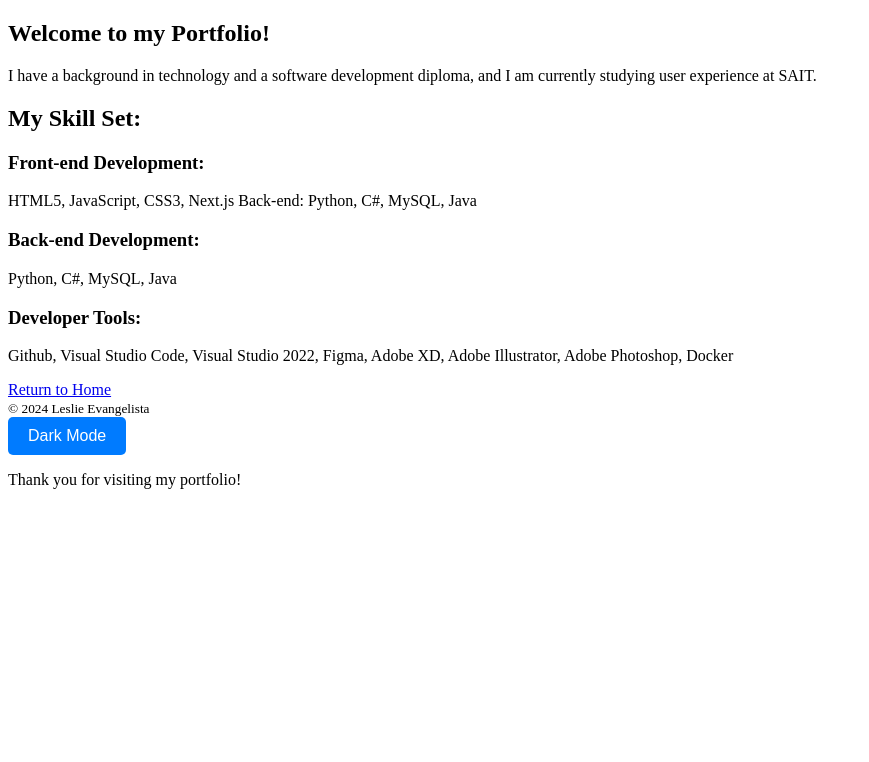
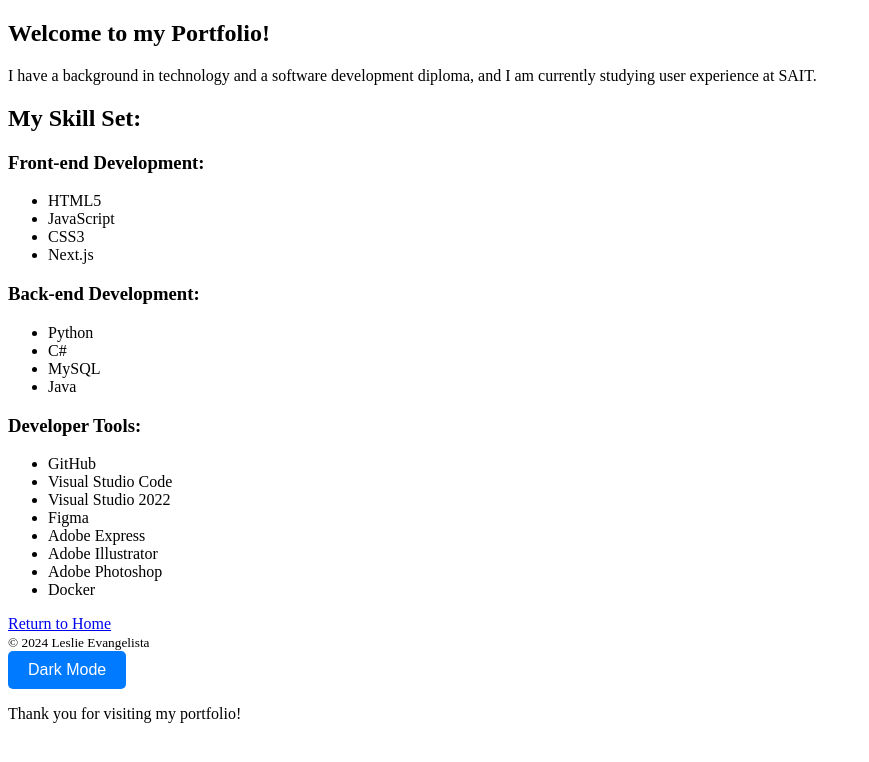
Before and after one commit to Leslie-Evangelista/My-Portfolio, a plain HTML site: page navigation/about/about.html in a window 1280 px wide. Shown: the whole page, without its empty margins (0-869 px from the left). Drawn offline with Linux system fonts and the light colour scheme.

Commit message:
Feat: Created a loop for skillset
I created an array for my skillset so it would look more organized compared to my ordinary html. In the html file I replaced the <p> with an <id> to put it as a placeholder for the skills I would be listing.

```diff
--- a/global.js
+++ b/global.js
@@ -46,3 +46,39 @@ document.addEventListener("DOMContentLoaded", () => {
         }
     });
 });
+
+// Skillset list using an array
+document.addEventListener("DOMContentLoaded", () => {
+    // Arrays of skills
+    const frontEndSkills = ["HTML5", "JavaScript", "CSS3", "Next.js"];
+    const backEndSkills = ["Python", "C#", "MySQL", "Java"];
+    const developerTools = [
+        "GitHub",
+        "Visual Studio Code",
+        "Visual Studio 2022",
+        "Figma",
+        "Adobe Express",
+        "Adobe Illustrator",
+        "Adobe Photoshop",
+        "Docker"
+    ];
+
+    // Function to generate a list dynamically
+    function generateList(skillArray, elementId) {
+        const listElement = document.getElementById(elementId);
+        skillArray.forEach((skill) => {
+            const listItem = document.createElement("li");
+            listItem.textContent = skill;
+            listElement.appendChild(listItem);
+        });
+    }
+
+    // Generate lists for each category
+    generateList(frontEndSkills, "frontEndSkills");
+    generateList(backEndSkills, "backEndSkills");
+    generateList(developerTools, "developerTools");
+
+    // Add the current year in the footer
+    const currentYear = new Date().getFullYear();
+    document.getElementById("currentYear").textContent = currentYear;
+});
--- a/navigation/about/about.html
+++ b/navigation/about/about.html
@@ -19,19 +19,11 @@
             </p>
         <h2>My Skill Set:</h2>
         <h3>Front-end Development:</h3>
-            <p>
-                HTML5, JavaScript, CSS3, Next.js
-                Back-end: Python, C#, MySQL, Java
-            </p>
+            <ul id="frontEndSkills"></ul>
         <h3>Back-end Development:</h3>
-            <p>Python, C#, MySQL, Java
-            </p>
+            <ul id="backEndSkills"></ul>
         <h3>Developer Tools:</h3>
-            <p>
-                Github, Visual Studio Code, Visual Studio 2022,
-                Figma, Adobe XD, Adobe Illustrator, Adobe Photoshop, Docker
-            </p>
-
+            <ul id="developerTools"></ul>
         <!-- Return to Homepage -->
         <a href="../../index.html">Return to Home</a>
          <!-- Js file-->
```
